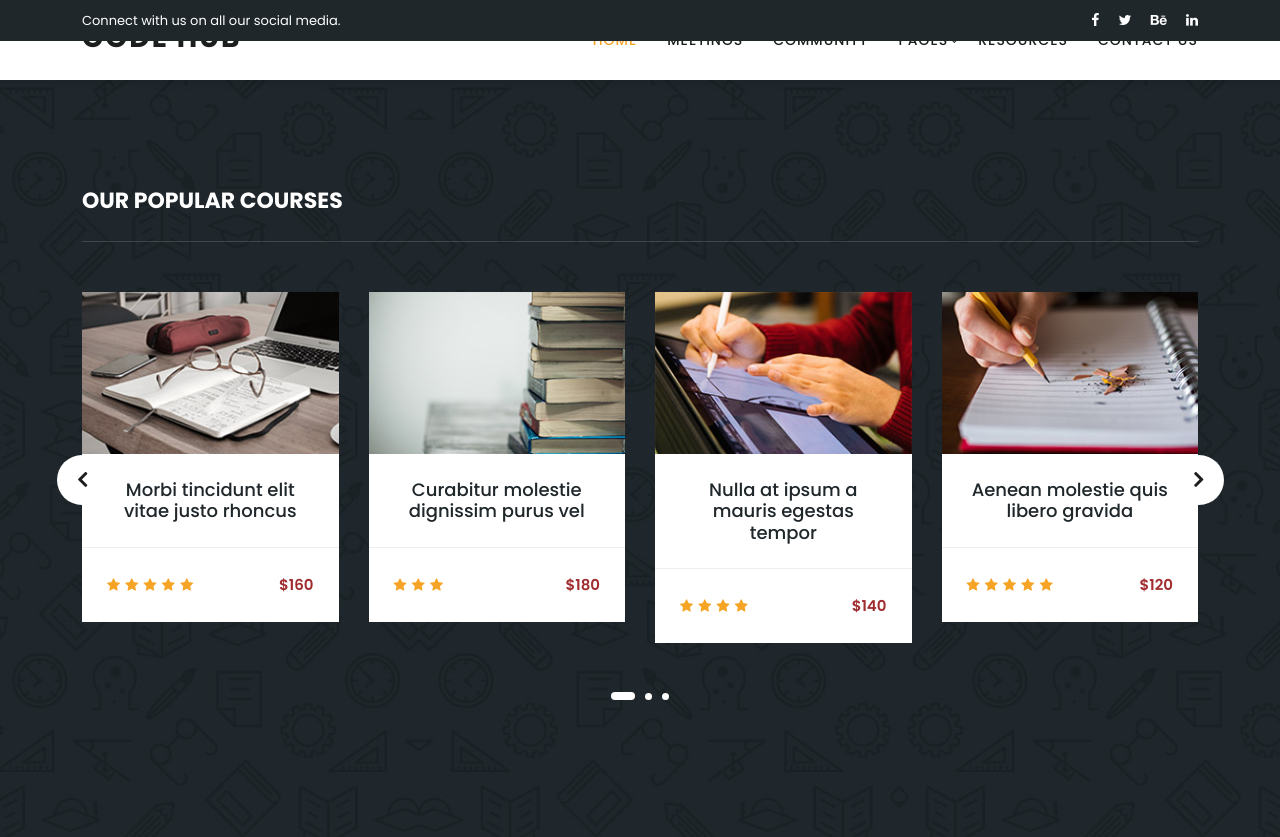
After one commit to Charlotte-Natasha/CodeHub, a Django app: page /resources/ in a window 1280 px wide. The commit adds this page. Run offline with Django 4.2, Linux system fonts and the light colour scheme; some libraries are stand-ins or nearby versions.

```diff
--- /dev/null
+++ b/hubapp/templates/hubapp/resources.html
@@ -0,0 +1,283 @@
+{% extends 'base.html' %}
+
+{% load static %}
+
+{% block content %}
+<section class="our-courses" id="courses">
+    <div class="container">
+        <div class="row">
+            <div class="col-lg-12">
+                <div class="section-heading">
+                    <h2>Our Popular Courses</h2>
+                </div>
+            </div>
+            <div class="col-lg-12">
+                <div class="owl-courses-item owl-carousel">
+                    <div class="item">
+                        <img src="assets/images/course-01.jpg" alt="Course One">
+                        <div class="down-content">
+                            <h4>Morbi tincidunt elit vitae justo rhoncus</h4>
+                            <div class="info">
+                                <div class="row">
+                                    <div class="col-8">
+                                        <ul>
+                                            <li><i class="fa fa-star"></i></li>
+                                            <li><i class="fa fa-star"></i></li>
+                                            <li><i class="fa fa-star"></i></li>
+                                            <li><i class="fa fa-star"></i></li>
+                                            <li><i class="fa fa-star"></i></li>
+                                        </ul>
+                                    </div>
+                                    <div class="col-4">
+                                        <span>$160</span>
+                                    </div>
+                                </div>
+                            </div>
+                        </div>
+                    </div>
+                    <div class="item">
+                        <img src="assets/images/course-02.jpg" alt="Course Two">
+                        <div class="down-content">
+                            <h4>Curabitur molestie dignissim purus vel</h4>
+                            <div class="info">
+                                <div class="row">
+                                    <div class="col-8">
+                                        <ul>
+                                            <li><i class="fa fa-star"></i></li>
+                                            <li><i class="fa fa-star"></i></li>
+                                            <li><i class="fa fa-star"></i></li>
+                                        </ul>
+                                    </div>
+                                    <div class="col-4">
+                                        <span>$180</span>
+                                    </div>
+                                </div>
+                            </div>
+                        </div>
+                    </div>
+                    <div class="item">
+                        <img src="assets/images/course-03.jpg" alt="">
+                        <div class="down-content">
+                            <h4>Nulla at ipsum a mauris egestas tempor</h4>
+                            <div class="info">
+                                <div class="row">
+                                    <div class="col-8">
+                                        <ul>
+                                            <li><i class="fa fa-star"></i></li>
+                                            <li><i class="fa fa-star"></i></li>
+                                            <li><i class="fa fa-star"></i></li>
+                                            <li><i class="fa fa-star"></i></li>
+                                        </ul>
+                                    </div>
+                                    <div class="col-4">
+                                        <span>$140</span>
+                                    </div>
+                                </div>
+                            </div>
+                        </div>
+                    </div>
+                    <div class="item">
+                        <img src="assets/images/course-04.jpg" alt="">
+                        <div class="down-content">
+                            <h4>Aenean molestie quis libero gravida</h4>
+                            <div class="info">
+                                <div class="row">
+                                    <div class="col-8">
+                                        <ul>
+                                            <li><i class="fa fa-star"></i></li>
+                                            <li><i class="fa fa-star"></i></li>
+                                            <li><i class="fa fa-star"></i></li>
+                                            <li><i class="fa fa-star"></i></li>
+                                            <li><i class="fa fa-star"></i></li>
+                                        </ul>
+                                    </div>
+                                    <div class="col-4">
+                                        <span>$120</span>
+                                    </div>
+                                </div>
+                            </div>
+                        </div>
+                    </div>
+                    <div class="item">
+                        <img src="assets/images/course-01.jpg" alt="">
+                        <div class="down-content">
+                            <h4>Lorem ipsum dolor sit amet adipiscing elit</h4>
+                            <div class="info">
+                                <div class="row">
+                                    <div class="col-8">
+                                        <ul>
+                                            <li><i class="fa fa-star"></i></li>
+                                            <li><i class="fa fa-star"></i></li>
+                                            <li><i class="fa fa-star"></i></li>
+                                            <li><i class="fa fa-star"></i></li>
+                                            <li><i class="fa fa-star"></i></li>
+                                        </ul>
+                                    </div>
+                                    <div class="col-4">
+                                        <span>$250</span>
+                                    </div>
+                                </div>
+                            </div>
+                        </div>
+                    </div>
+                    <div class="item">
+                        <img src="assets/images/course-02.jpg" alt="">
+                        <div class="down-content">
+                            <h4>TemplateMo is the best website for Free CSS</h4>
+                            <div class="info">
+                                <div class="row">
+                                    <div class="col-8">
+                                        <ul>
+                                            <li><i class="fa fa-star"></i></li>
+                                            <li><i class="fa fa-star"></i></li>
+                                            <li><i class="fa fa-star"></i></li>
+                                            <li><i class="fa fa-star"></i></li>
+                                            <li><i class="fa fa-star"></i></li>
+                                        </ul>
+                                    </div>
+                                    <div class="col-4">
+                                        <span>$270</span>
+                                    </div>
+                                </div>
+                            </div>
+                        </div>
+                    </div>
+                    <div class="item">
+                        <img src="assets/images/course-03.jpg" alt="">
+                        <div class="down-content">
+                            <h4>Web Design Templates at your finger tips</h4>
+                            <div class="info">
+                                <div class="row">
+                                    <div class="col-8">
+                                        <ul>
+                                            <li><i class="fa fa-star"></i></li>
+                                            <li><i class="fa fa-star"></i></li>
+                                            <li><i class="fa fa-star"></i></li>
+                                            <li><i class="fa fa-star"></i></li>
+                                            <li><i class="fa fa-star"></i></li>
+                                        </ul>
+                                    </div>
+                                    <div class="col-4">
+                                        <span>$340</span>
+                                    </div>
+                                </div>
+                            </div>
+                        </div>
+                    </div>
+                    <div class="item">
+                        <img src="assets/images/course-04.jpg" alt="">
+                        <div class="down-content">
+                            <h4>Please visit our website again</h4>
+                            <div class="info">
+                                <div class="row">
+                                    <div class="col-8">
+                                        <ul>
+                                            <li><i class="fa fa-star"></i></li>
+                                            <li><i class="fa fa-star"></i></li>
+                                            <li><i class="fa fa-star"></i></li>
+                                            <li><i class="fa fa-star"></i></li>
+                                            <li><i class="fa fa-star"></i></li>
+                                        </ul>
+                                    </div>
+                                    <div class="col-4">
+                                        <span>$360</span>
+                                    </div>
+                                </div>
+                            </div>
+                        </div>
+                    </div>
+                    <div class="item">
+                        <img src="assets/images/course-01.jpg" alt="">
+                        <div class="down-content">
+                            <h4>Responsive HTML Templates for you</h4>
+                            <div class="info">
+                                <div class="row">
+                                    <div class="col-8">
+                                        <ul>
+                                            <li><i class="fa fa-star"></i></li>
+                                            <li><i class="fa fa-star"></i></li>
+                                            <li><i class="fa fa-star"></i></li>
+                                            <li><i class="fa fa-star"></i></li>
+                                            <li><i class="fa fa-star"></i></li>
+                                        </ul>
+                                    </div>
+                                    <div class="col-4">
+                                        <span>$400</span>
+                                    </div>
+                                </div>
+                            </div>
+                        </div>
+                    </div>
+                    <div class="item">
+                        <img src="assets/images/course-02.jpg" alt="">
+                        <div class="down-content">
+                            <h4>Download Free CSS Layouts for your business</h4>
+                            <div class="info">
+                                <div class="row">
+                                    <div class="col-8">
+                                        <ul>
+                                            <li><i class="fa fa-star"></i></li>
+                                            <li><i class="fa fa-star"></i></li>
+                                            <li><i class="fa fa-star"></i></li>
+                                            <li><i class="fa fa-star"></i></li>
+                                            <li><i class="fa fa-star"></i></li>
+                                        </ul>
+                                    </div>
+                                    <div class="col-4">
+                                        <span>$430</span>
+                                    </div>
+                                </div>
+                            </div>
+                        </div>
+                    </div>
+                    <div class="item">
+                        <img src="assets/images/course-03.jpg" alt="">
+                        <div class="down-content">
+                            <h4>Morbi in libero blandit lectus cursus</h4>
+                            <div class="info">
+                                <div class="row">
+                                    <div class="col-8">
+                                        <ul>
+                                            <li><i class="fa fa-star"></i></li>
+                                            <li><i class="fa fa-star"></i></li>
+                                            <li><i class="fa fa-star"></i></li>
+                                            <li><i class="fa fa-star"></i></li>
+                                            <li><i class="fa fa-star"></i></li>
+                                        </ul>
+                                    </div>
+                                    <div class="col-4">
+                                        <span>$480</span>
+                                    </div>
+                                </div>
+                            </div>
+                        </div>
+                    </div>
+                    <div class="item">
+                        <img src="assets/images/course-04.jpg" alt="">
+                        <div class="down-content">
+                            <h4>Curabitur molestie dignissim purus</h4>
+                            <div class="info">
+                                <div class="row">
+                                    <div class="col-8">
+                                        <ul>
+                                            <li><i class="fa fa-star"></i></li>
+                                            <li><i class="fa fa-star"></i></li>
+                                            <li><i class="fa fa-star"></i></li>
+                                            <li><i class="fa fa-star"></i></li>
+                                            <li><i class="fa fa-star"></i></li>
+                                        </ul>
+                                    </div>
+                                    <div class="col-4">
+                                        <span>$560</span>
+                                    </div>
+                                </div>
+                            </div>
+                        </div>
+                    </div>
+                </div>
+            </div>
+        </div>
+    </div>
+</section>
+
+{% endblock %}
--- a/hubapp/urls.py
+++ b/hubapp/urls.py
@@ -6,4 +6,5 @@ urlpatterns = [
     path('home/', views.index, name='home'),
     path('contact/', views.contact, name='contact'),
     path('resources/', views.resources, name='resources'),
+    path('community/', views.community, name='community'),
 ]
--- a/hubapp/views.py
+++ b/hubapp/views.py
@@ -12,3 +12,7 @@ def contact(request):
 def resources(request):
 
     return render(request, 'hubapp/resources.html')
+
+def community(request):
+
+    return render(request, 'hubapp/community.html')
--- a/templates/nav.html
+++ b/templates/nav.html
@@ -4,7 +4,7 @@
         <div class="row">
             <div class="col-lg-8 col-sm-8">
                 <div class="left-content">
-                    <p>This is an educational <em>HTML CSS</em> template by TemplateMo website.</p>
+                    <p>Connect with us on all our social media.</p>
                 </div>
             </div>
             <div class="col-lg-4 col-sm-4">
@@ -36,7 +36,7 @@
                     <ul class="nav">
                         <li class="scroll-to-section"><a href="#top" class="active">Home</a></li>
                         <li><a href="meetings.html">Meetings</a></li>
-                        <li class="scroll-to-section"><a href="#apply">Apply Now</a></li>
+                        <li class="scroll-to-section"><a href="#apply">Community</a></li>
                         <li class="has-sub">
                             <a href="javascript:void(0)">Pages</a>
                             <ul class="sub-menu">
```
Also changed, not shown: hubapp/templates/hubapp/community.html (added, +7 -0 lines).
